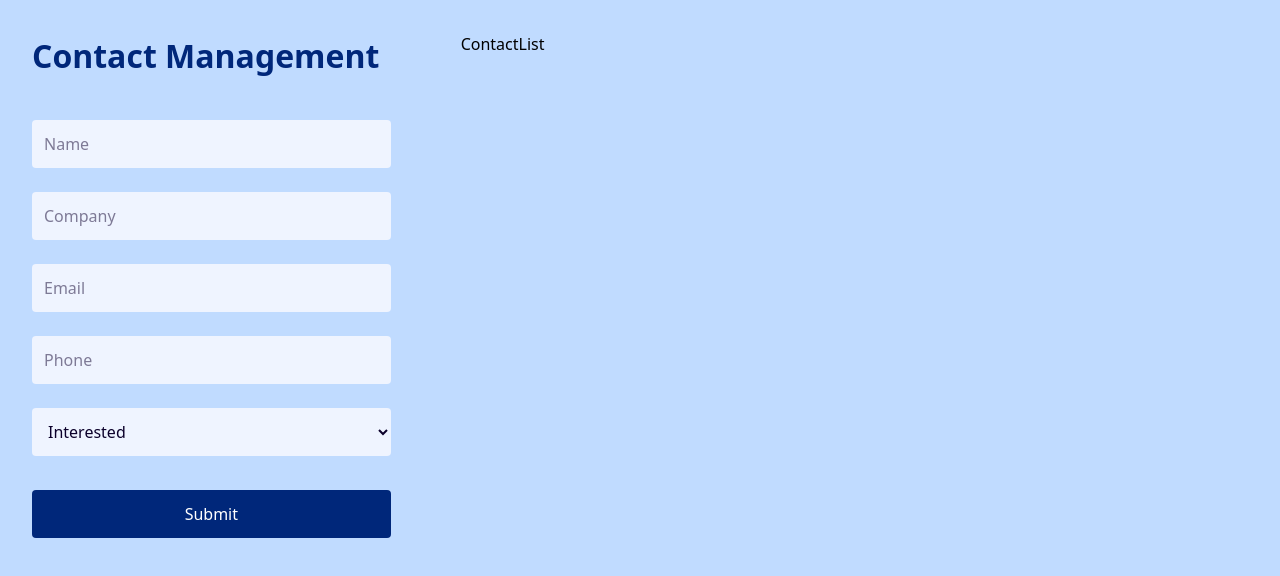
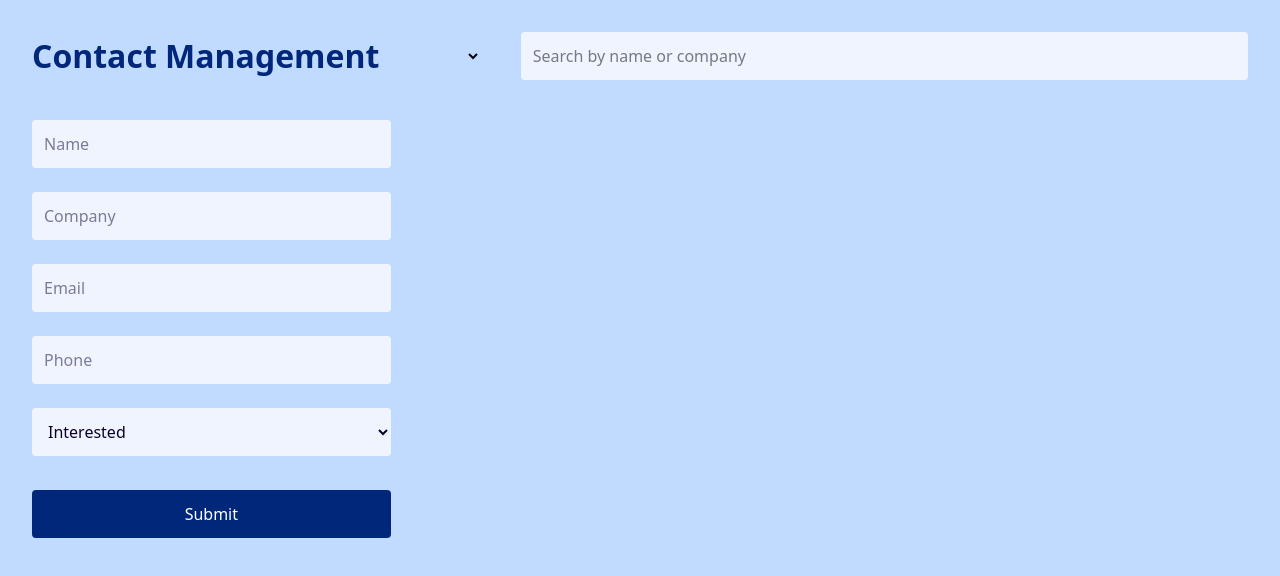
Before and after one commit to Kafoor-Nimas/Contact-management-System, a React (Vite) app in the folder frontend/: page / in a window 1280 px wide. Shown: the top 576 px of the page. Built offline with nearby package versions, Linux system fonts and the light colour scheme.

Commit message:
add form submission handling to ContactForm component

```diff
--- a/frontend/src/components/ContactForm.jsx
+++ b/frontend/src/components/ContactForm.jsx
@@ -1,4 +1,5 @@
 import React from "react";
+import axios from "axios";
 
 const ContactForm = ({ contacts, setContacts }) => {
   const [name, setName] = React.useState("");
@@ -6,8 +7,30 @@ const ContactForm = ({ contacts, setContacts }) => {
   const [phone, setPhone] = React.useState("");
   const [company, setCompany] = React.useState("");
   const [status, setStatus] = React.useState("Interested");
+
+  const handleSubmit = async (e) => {
+    e.preventDefault();
+    if (!name || !email) return alert("Name and Email are required ");
+    try {
+      const res = await axios.post("http://localhost:5000/contacts", {
+        name,
+        company,
+        email,
+        phone,
+        status,
+      });
+      setContacts([res.data, ...contacts]);
+      setName("");
+      setEmail("");
+      setPhone("");
+      setCompany("");
+      setStatus("Interested");
+    } catch (error) {
+      console.log(error);
+    }
+  };
   return (
-    <form className="space-y-6 " autoComplete="off">
+    <form onSubmit={handleSubmit} className="space-y-6 " autoComplete="off">
       <input
         type="text"
         placeholder="Name"
--- a/frontend/src/components/ContactList.jsx
+++ b/frontend/src/components/ContactList.jsx
@@ -1,9 +1,22 @@
-import React from 'react'
+import React, { useState } from "react";
 
-const ContactList = () => {
+const ContactList = ({ contacts, setContacts }) => {
+  const [search, setSearch] = useState("");
+
   return (
-    <div>ContactList</div>
-  )
-}
+    <div>
+      <div className="flex gap-10">
+        <select name="" id=""></select>
+        <input
+          type="text"
+          placeholder="Search by name or company"
+          className="p-3 rounded w-full bg-[#eff4ff] outline-0"
+          value={search}
+          onChange={(e) => setSearch(e.target.value)}
+        />
+      </div>
+    </div>
+  );
+};
 
-export default ContactList
+export default ContactList;
```
Also changed, not shown: frontend/public/loading-svgrepo-com.svg (added).
